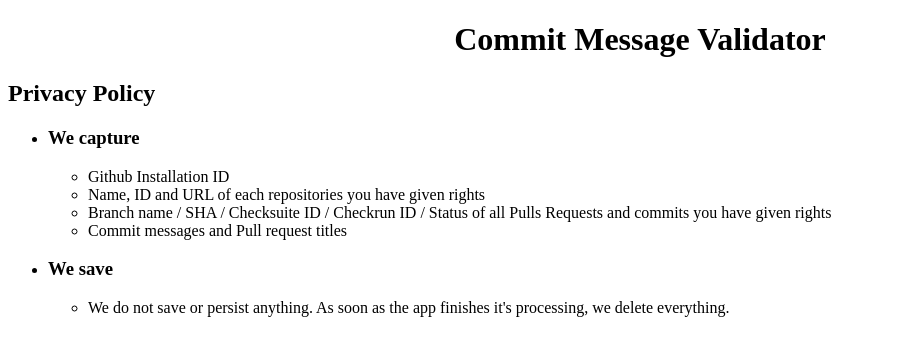
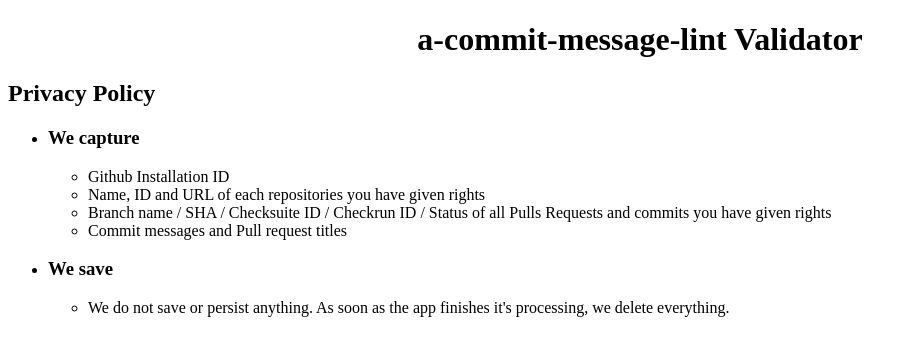
Before and after one commit to ammar-knowledge/a-commit-message-lint, a website: page public/privacy.html in a window 1280 px wide. Shown: the whole page, without its empty margins (0-915 px from the left). Drawn offline with Linux system fonts and the light colour scheme.

Commit message:
Update privacy.html
Signed-off-by: Ammar Ahmed Butt <ammar.butt@atlassiancommunity.com>

```diff
--- a/public/privacy.html
+++ b/public/privacy.html
@@ -1,12 +1,11 @@
 <!DOCTYPE html>
-
-<html>
+<html lang="en">
     <head>
-        <title>Privacy Policy</title>
+          <title>Privacy Policy</title>
+          <meta content="text/html; charset=utf-8" />
     </head>
-
  <body>
-    <h1 style = "text-align:center">Commit Message Validator</h1>
+    <h1 style = "text-align:center"> a-commit-message-lint Validator</h1>
     <h2>Privacy Policy</h2>
     <ul>
         <li>
@@ -30,5 +29,4 @@
         </li>
     </ul>
  </body>
-
 </html>
```
